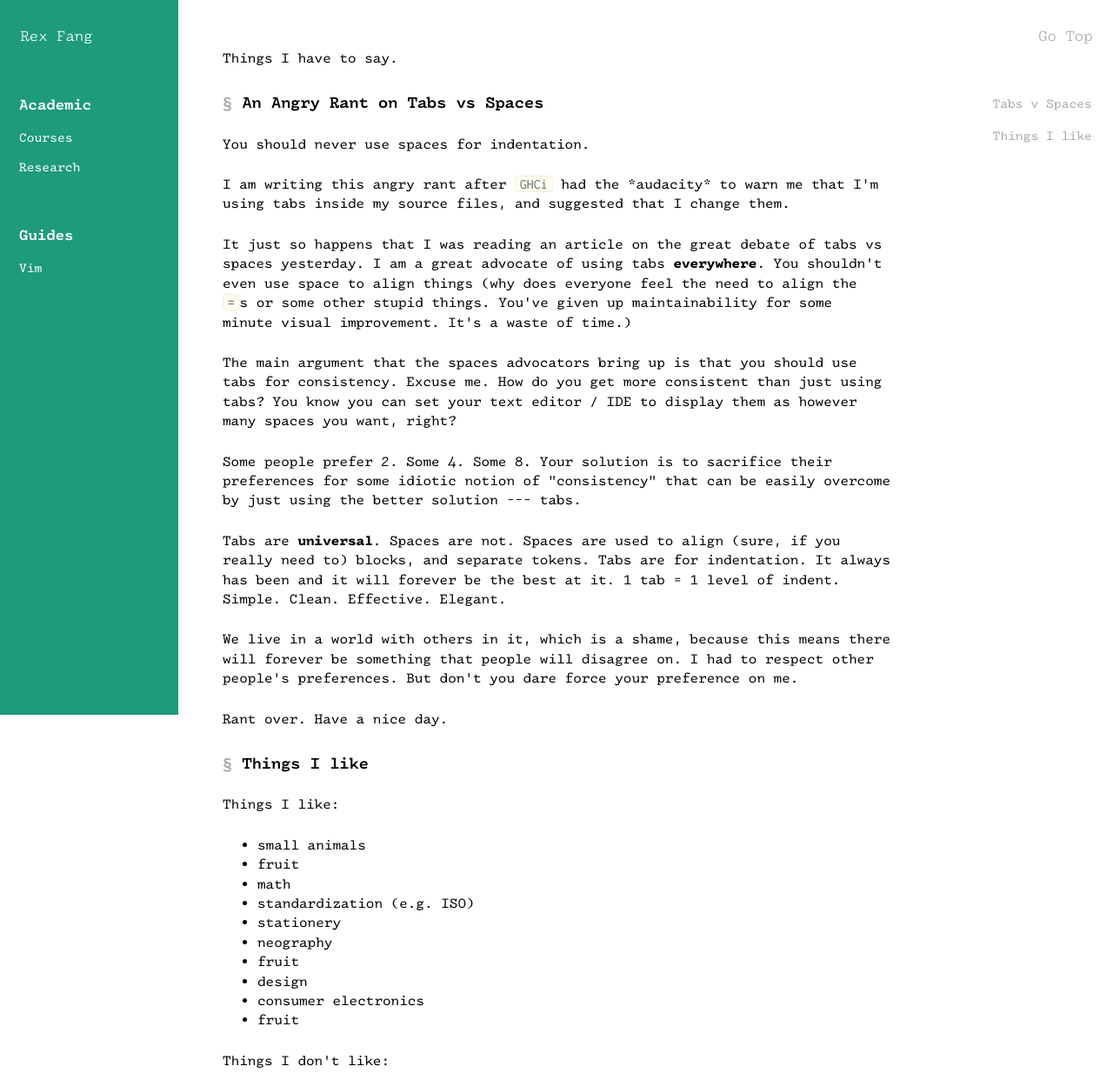
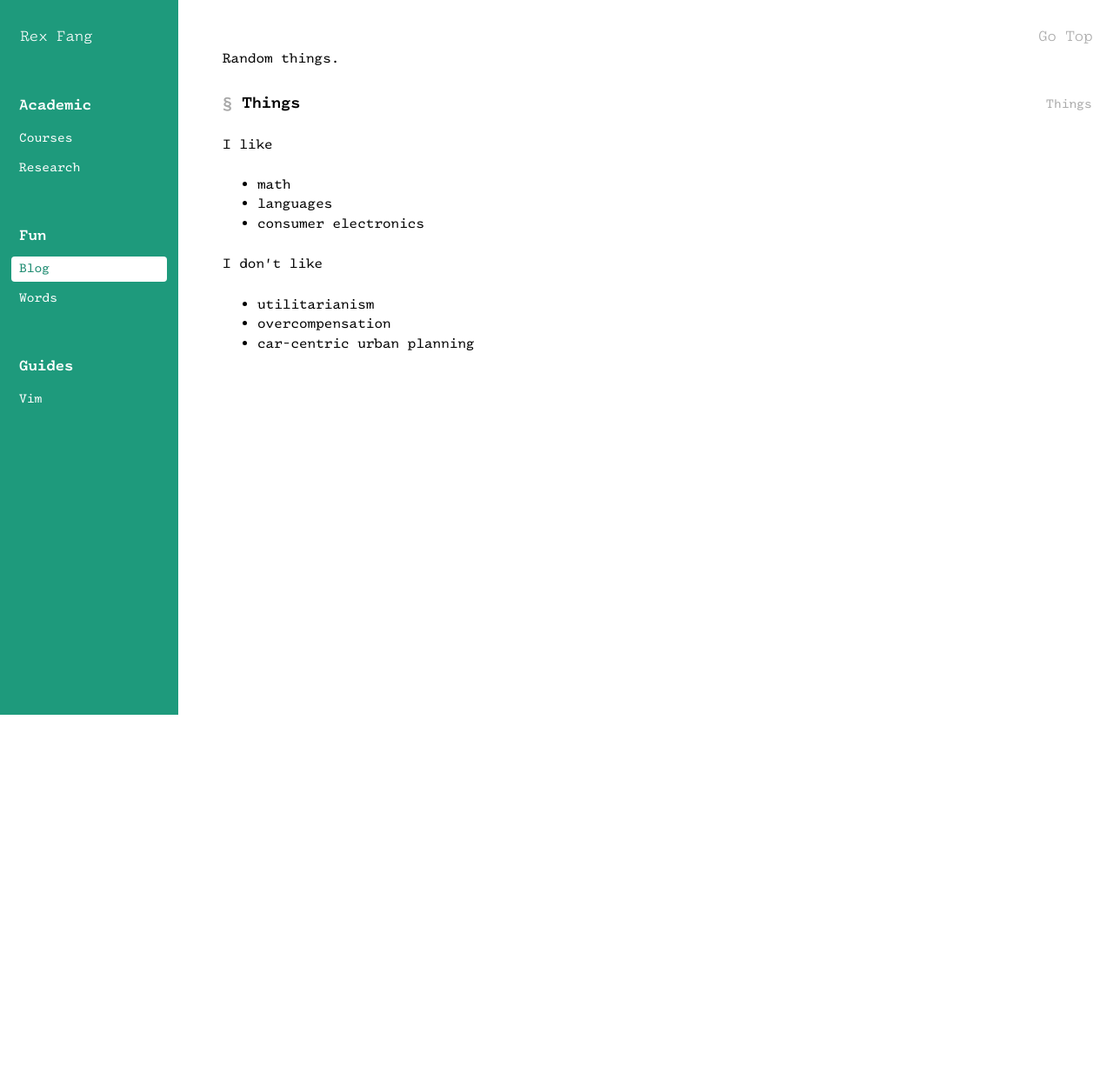
Before and after one commit to fh2ctm/fh2ctm.github.io, a plain HTML site: page fun/blog.html in a window 1280 px wide. Shown: the top 1234 px of the page at 87% size. After the commit the page ends 800 px from the top, so only its background shows below. Drawn offline with nearby package versions, Linux system fonts and the light colour scheme.

Commit message:
added blog

```diff
--- a/fun/blog.html
+++ b/fun/blog.html
@@ -4,82 +4,29 @@
   <meta name="generator" content=
   "HTML Tidy for HTML5 for Apple macOS version 5.8.0">
   <meta charset="utf-8">
+  <meta name="viewport" content=
+  "width=device-width, initial-scale=1.0">
   <link rel="stylesheet" href="/style.css">
   <link rel="icon" href="/assets/favicon.ico" type="image/x-icon">
-  <meta name="viewport" content=
-  "width=device-width, initial-scale=1.0">
-  <title filename="blog">Rex's Blog</title>
-  <!-- <script id="MathJax-script" async src="https://cdn.jsdelivr.net/npm/mathjax@3/es5/tex-mml-chtml.js"></script> -->
-
-  <script src=
-  "https://cdnjs.cloudflare.com/ajax/libs/highlight.js/11.9.0/highlight.min.js"></script>
+  <title filename="blog">Things I have to say</title>
 </head>
 <body>
   <script type="module" src="/gen.js"></script>
-  <script>
-
-    hljs.highlightAll();
-  </script>
   <nav class="left"></nav>
   <main>
-    <p>Things I have to say.</p>
-    <h2 id="tab-rant" label="Tabs v Spaces">An Angry Rant on Tabs
-    vs Spaces</h2>
-    <p>You should never use spaces for indentation.</p>
-    <p>I am writing this angry rant after <code>GHCi</code> had the
-    *audacity* to warn me that I'm using tabs inside my source
-    files, and suggested that I change them.</p>
-    <p>It just so happens that I was reading an article on the
-    great debate of tabs vs spaces yesterday. I am a great advocate
-    of using tabs <b>everywhere</b>. You shouldn't even use space
-    to align things (why does everyone feel the need to align the
-    <code>=</code>s or some other stupid things. You've given up
-    maintainability for some minute visual improvement. It's a
-    waste of time.)</p>
-    <p>The main argument that the spaces advocators bring up is
-    that you should use tabs for consistency. Excuse me. How do you
-    get more consistent than just using tabs? You know you can set
-    your text editor / IDE to display them as however many spaces
-    you want, right?</p>
-    <p>Some people prefer 2. Some 4. Some 8. Your solution is to
-    sacrifice their preferences for some idiotic notion of
-    "consistency" that can be easily overcome by just using the
-    better solution --- tabs.</p>
-    <p>Tabs are <b>universal</b>. Spaces are not. Spaces are used
-    to align (sure, if you really need to) blocks, and separate
-    tokens. Tabs are for indentation. It always has been and it
-    will forever be the best at it. 1 tab = 1 level of indent.
-    Simple. Clean. Effective. Elegant.</p>
-    <p>We live in a world with others in it, which is a shame,
-    because this means there will forever be something that people
-    will disagree on. I had to respect other people's preferences.
-    But don't you dare force your preference on me.</p>
-    <p>Rant over. Have a nice day.</p>
-    <h2 id="things-i-like">Things I like</h2>
-    <p>Things I like:</p>
+    <p>Random things.</p>
+    <h2 id="things">Things</h2>
+    <p>I like</p>
     <ul>
-      <li>small animals</li>
-      <li>fruit</li>
       <li>math</li>
-      <li>standardization (e.g. ISO)</li>
-      <li>stationery</li>
-      <li>neography</li>
-      <li>fruit</li>
-      <li>design</li>
+      <li>languages</li>
       <li>consumer electronics</li>
-      <li>fruit</li>
     </ul>
-    <p>Things I don't like:</p>
+    <p>I don’t like</p>
     <ul>
-      <li>absolutism</li>
-      <li>bureaucracy</li>
-      <li>bad abstractions</li>
-      <li>chihuahuas</li>
-    </ul>
-    <p>Things I don't like but I'm not allowed to say:</p>
-    <ul>
-      <li><!-- Why are you looking here? --></li>
-      <li><!-- I told you I'm not allowed to say :/ --></li>
+      <li>utilitarianism</li>
+      <li>overcompensation</li>
+      <li>car-centric urban planning</li>
     </ul>
   </main>
   <nav class="right"></nav>
--- a/gen.js
+++ b/gen.js
@@ -23,6 +23,10 @@ const pageCategory = {
   "Academic": {
     "courses": "Courses",
     "research": "Research",
+  },
+  "Fun": {
+    "blog": "Blog",
+    "words": "Words",
   },
   "Guides": {
     "vim": "Vim",
```
